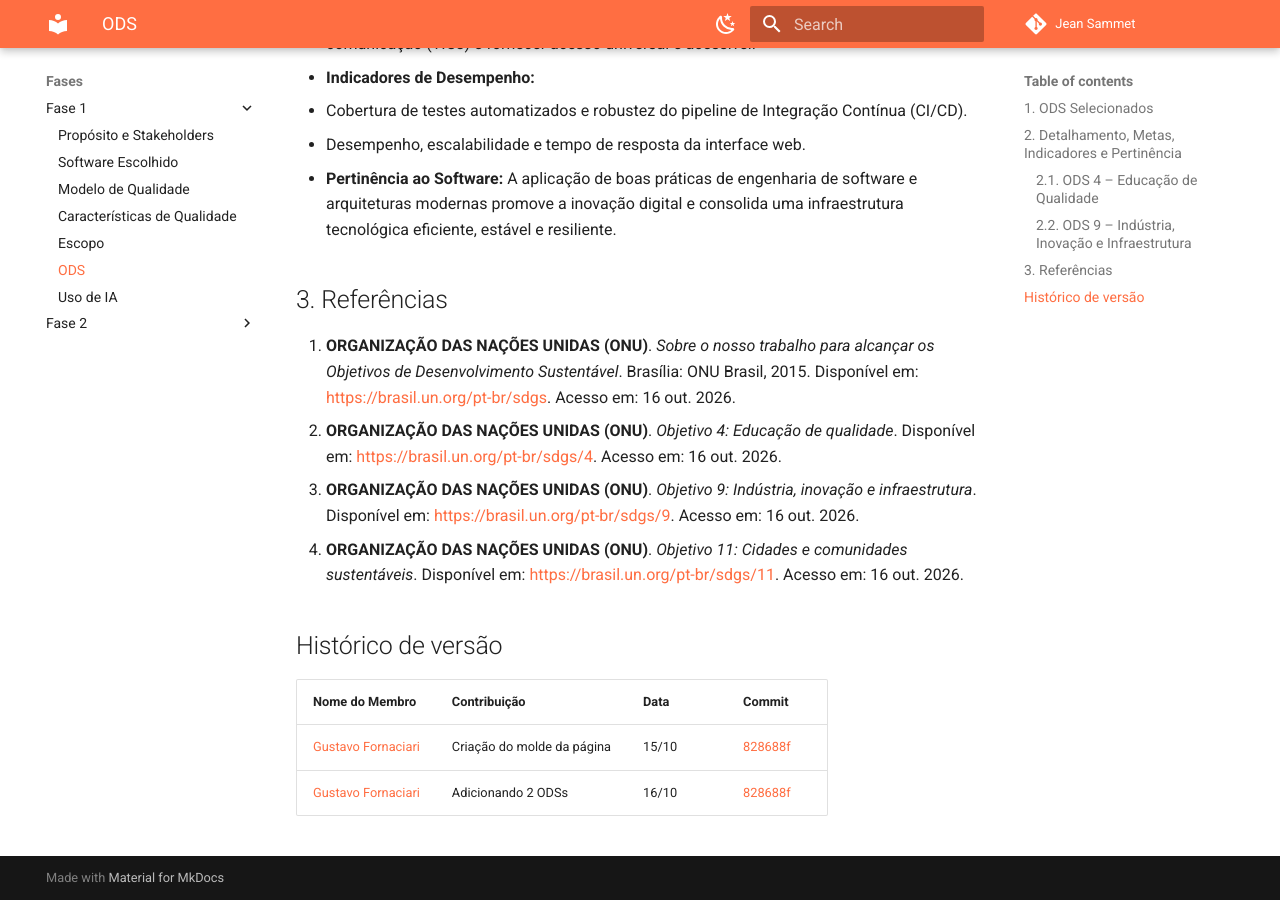
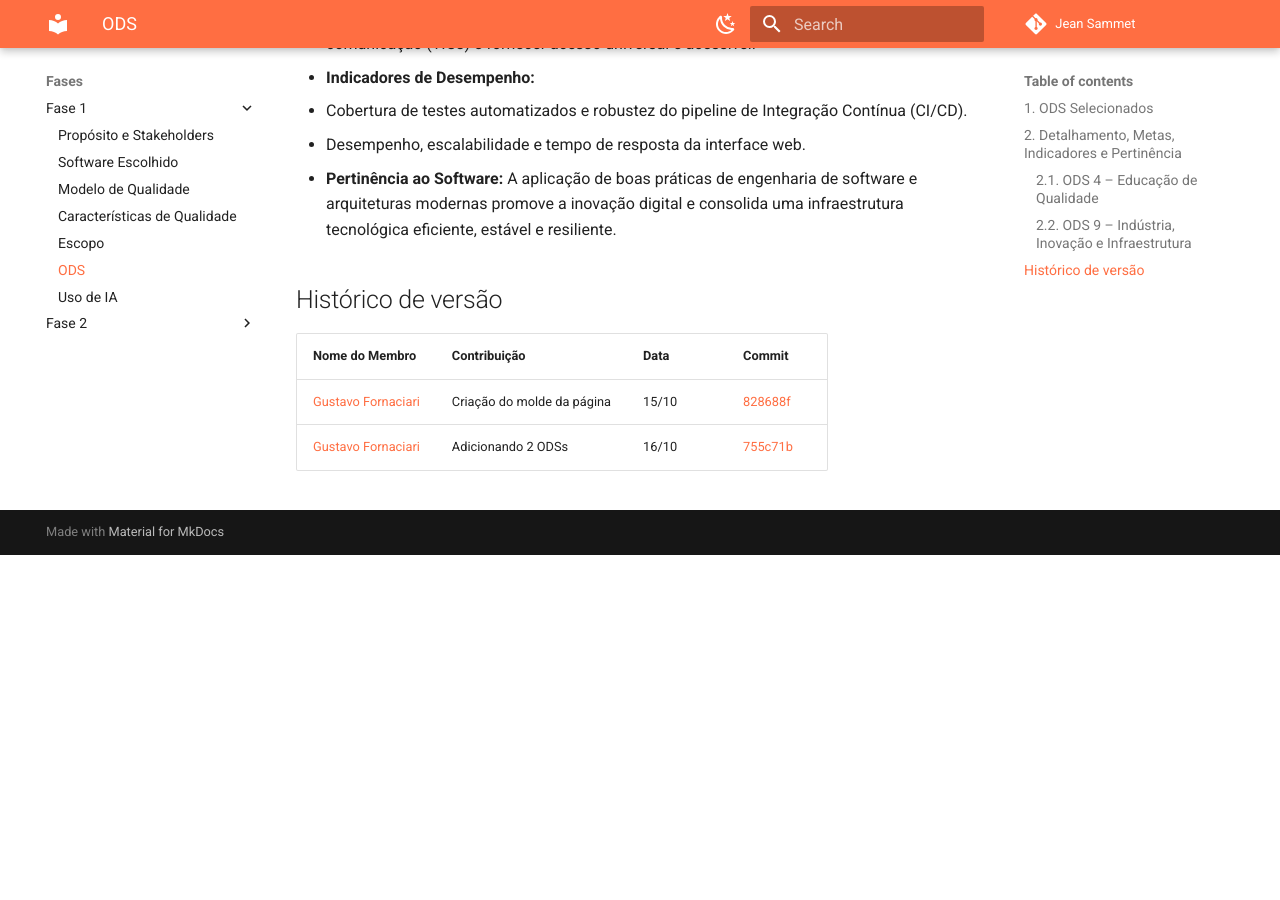
Before and after one commit to FCTE-Qualidade-de-Software-1/2026-2_T02_JEAN_SAMMET, an MkDocs documentation site: the page built from docs/fases/fase1/ODS.md, in a window 1280 px wide and 900 px high, scrolled down 1376 px. Built offline with MkDocs 1.6.1 and Material for MkDocs 9.7.7, drawn with Linux system fonts in a browser that asks for light colours; comment, search, counter and statistics services are not loaded; after the commit the page ends 1931 px from its top, so only the background shows below that.

Commit message:
Atualizando Historico de Versionamento ODSs

```diff
--- a/docs/fases/fase1/ODS.md
+++ b/docs/fases/fase1/ODS.md
@@ -33,17 +33,9 @@ Esta seção estabelece a conexão do projeto com a Agenda 2030 da Organização
   * Desempenho, escalabilidade e tempo de resposta da interface web.
 * **Pertinência ao Software:** A aplicação de boas práticas de engenharia de software e arquiteturas modernas promove a inovação digital e consolida uma infraestrutura tecnológica eficiente, estável e resiliente.
 
-## 3. Referências
-
-1. **ORGANIZAÇÃO DAS NAÇÕES UNIDAS (ONU)**. *Sobre o nosso trabalho para alcançar os Objetivos de Desenvolvimento Sustentável*. Brasília: ONU Brasil, 2015. Disponível em: <https://brasil.un.org/pt-br/sdgs>. Acesso em: 16 out. 2026.
-2. **ORGANIZAÇÃO DAS NAÇÕES UNIDAS (ONU)**. *Objetivo 4: Educação de qualidade*. Disponível em: <https://brasil.un.org/pt-br/sdgs/4>. Acesso em: 16 out. 2026.
-3. **ORGANIZAÇÃO DAS NAÇÕES UNIDAS (ONU)**. *Objetivo 9: Indústria, inovação e infraestrutura*. Disponível em: <https://brasil.un.org/pt-br/sdgs/9>. Acesso em: 16 out. 2026.
-4. **ORGANIZAÇÃO DAS NAÇÕES UNIDAS (ONU)**. *Objetivo 11: Cidades e comunidades sustentáveis*. Disponível em: <https://brasil.un.org/pt-br/sdgs/11>. Acesso em: 16 out. 2026.
-
-
 ## Histórico de versão
 
 | Nome do Membro | Contribuição | Data | Commit |
 | :--- | :--- | :--- | :--- |
 | [Gustavo Fornaciari](https://github.com/GUGOFO) | Criação do molde da página | 15/10 | [828688f](https://github.com/FCTE-Qualidade-de-Software-1/2026-2_T02_JEAN_SAMMET/commit/828688feb645eebfcd428e11b4b9f87585253b9b) |
-| [Gustavo Fornaciari](https://github.com/GUGOFO) | Adicionando 2 ODSs | 16/10 | [828688f](https://github.com/FCTE-Qualidade-de-Software-1/2026-2_T02_JEAN_SAMMET/commit/828688feb645eebfcd428e11b4b9f87585253b9b) |
+| [Gustavo Fornaciari](https://github.com/GUGOFO) | Adicionando 2 ODSs | 16/10 | [755c71b](https://github.com/FCTE-Qualidade-de-Software-1/2026-2_T02_JEAN_SAMMET/commit/755c71b53dd286fc04ae51b4d6c55bfdbc8231b0) |
```
Also changed, not shown: docs/referencias/fase1.md (+1 -1 lines).
